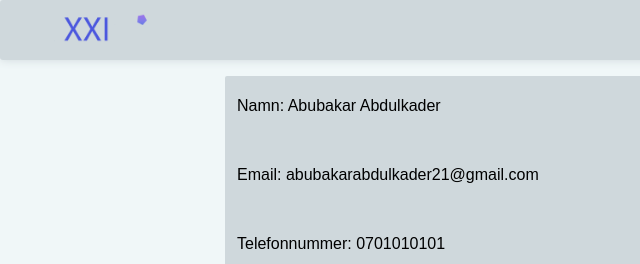
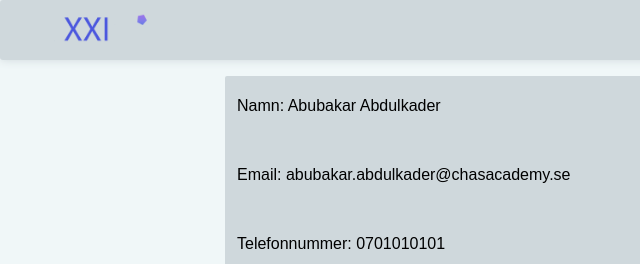
Before and after one commit to abubakar-21/CV-sida, a plain HTML site: page cv/index.html in a window 1280 px wide. Shown: the top 264 px of the page, 0-640 px from the left. Drawn offline with nearby package versions, Linux system fonts and the light colour scheme.

Commit message:
cv email change

```diff
--- a/cv/index.html
+++ b/cv/index.html
@@ -31,7 +31,7 @@
       <div class="container">
         <div class="cv-contact">
           <p>Namn: Abubakar Abdulkader</p>
-          <p>Email: abubakarabdulkader21@gmail.com</p>
+          <p>Email: abubakar.abdulkader@chasacademy.se</p>
           <p>Telefonnummer: 0701010101</p>
         </div>
 
```
